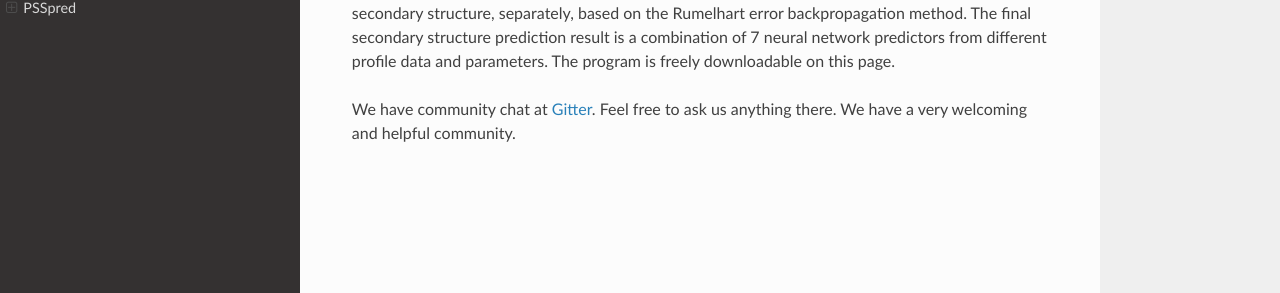
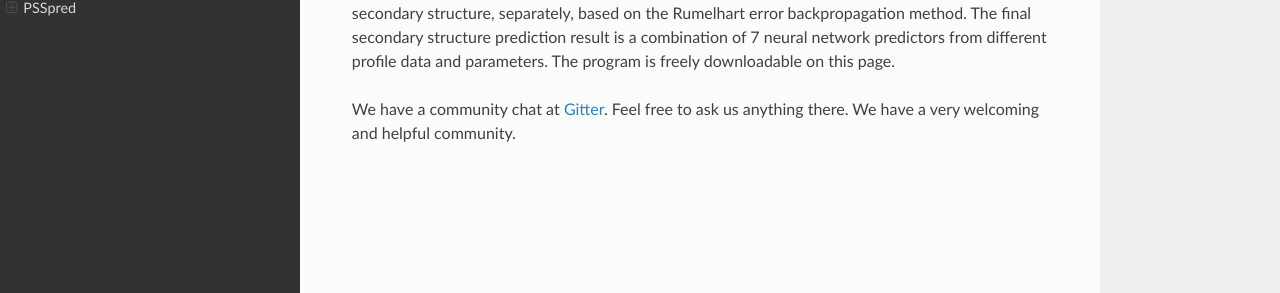
Before and after one commit to nickcafferry/PSSpred, a Sphinx documentation site: the page built from docs/README.rst, in a window 1280 px wide and 900 px high. Shown: the part 350-643 px from the top of the window. Built offline with Sphinx 7.4.7 and the Read the Docs theme 2.0.0, drawn with Linux system fonts in a browser that asks for light colours.

```diff
--- a/docs/README.rst
+++ b/docs/README.rst
@@ -31,7 +31,7 @@ A simple neural network training algorithm for accurate protein secondary struct
 
 PSSpred (Protein Secondary Structure prediction) is a simple neural network training algorithm for accurate protein secondary structure prediction. It first collects multiple sequence alignments using PSI-BLAST. Amino-acid frequence and log-odds data with Henikoff weights are then used to train secondary structure, separately, based on the Rumelhart error backpropagation method. The final secondary structure prediction result is a combination of 7 neural network predictors from different profile data and parameters. The program is freely downloadable on this page.
 
-We have community chat at `Gitter <https://gitter.im/PSSpred/community#>`_. Feel free to ask us anything there. We have a very welcoming and helpful community.
+We have a community chat at `Gitter <https://gitter.im/PSSpred/community#>`_. Feel free to ask us anything there. We have a very welcoming and helpful community.
 
 .. raw:: html
 
```
